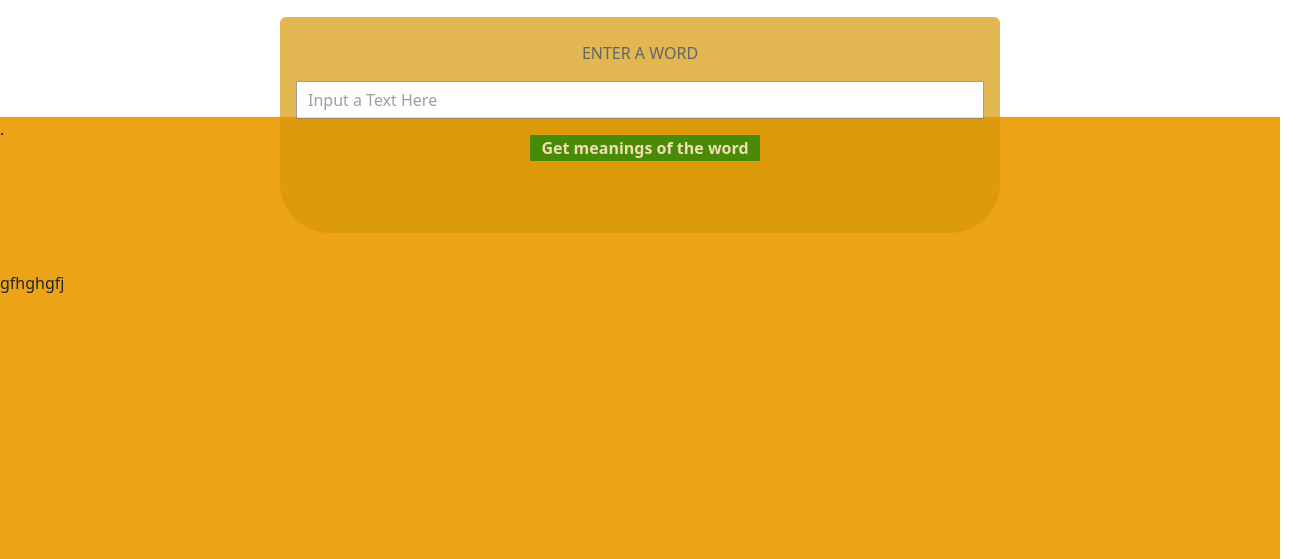
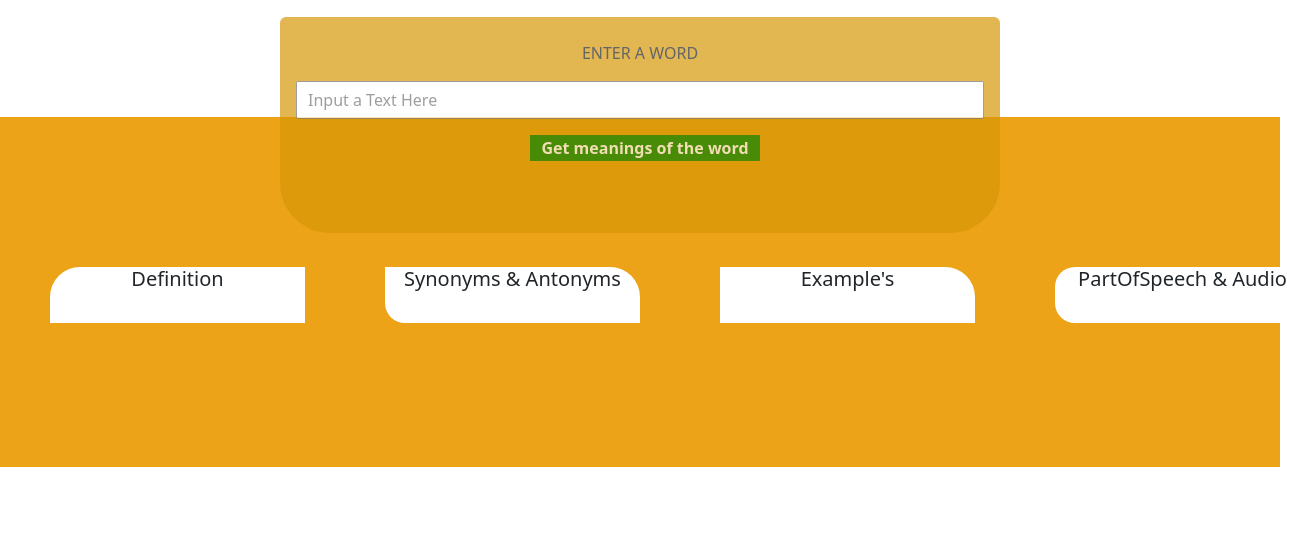
Before and after one commit to justemma06/Dictionary-webpage, a website built with webpack: page src/index.html in a window 1280 px wide. Shown: the part 243-802 px from the top of the page, 1310 px wide, since content can reach past the window. Built offline with nearby package versions, Linux system fonts and the light colour scheme.

Commit message:
add ui design done and add project finish

```diff
--- a/src/css/styles.css
+++ b/src/css/styles.css
@@ -5,7 +5,7 @@ body{
 #web-con{
     width: 30rem;
     height: 10rem;
-    background-color: whitesmoke;
+    background-color: rgb(227, 227, 227);
     border-radius: 20px;
     border-top-right-radius: 70px;
     border-bottom-left-radius: 70px;
@@ -19,6 +19,7 @@ body{
 #down-bdg{
     background-color: rgb(237, 163, 24);
     margin-top: 7.5rem;
+    height: 350px;
 }
 .card{
     background-color: rgb(214, 152, 7);
@@ -48,15 +49,54 @@ body{
 }
 
 #contents{
-    margin-top: 130px;
+    display: inline-flex;
+    margin-top: 150px;
 }
 #rope{
     width: 10px;
     height: 100px;
-    background-color: whitesmoke;
+    background-color: rgb(227, 227, 227);
     margin-left: 530px;
 }
 #location{
     outline: none;
     padding: 5px 10px;
 }
+.div1{
+    width: 255px;
+    height: 100%;
+    background-color: white;
+    margin-left: 50px;
+    text-align: center;
+    border-top-left-radius: 30px;
+
+}
+
+.div2{
+    width: 255px;
+    height: 100%;
+    background-color: white;
+    margin-left: 80px;
+    text-align: center;
+    border-top-right-radius: 30px;
+    border-bottom-left-radius: 20px;
+}
+
+.div3{
+    width: 255px;
+    height: 100%;
+    background-color: white;
+    margin-left: 80px;
+    text-align: center;
+    border-top-right-radius: 30px;
+}
+
+.div4{
+    width: 255px;
+    height: 100%;
+    background-color: white;
+    margin-left: 80px;
+    text-align: center;
+    border-top-left-radius: 20px;
+    border-bottom-left-radius: 20px;
+}
--- a/src/index.html
+++ b/src/index.html
@@ -11,23 +11,41 @@
         <div id="web-con">THE WEB DESIGN <br> DICTIONARY</div>
     </div>
     <div class="card"><br>
-        <label  for="location">ENTER A WORD</label>
+        <label for="location">ENTER A WORD</label>
         <input class="col m-3" id="location" type="text" placeholder="Input a Text Here">
         <button class="btn-success" id="weatherLocation">Get meanings of the word</button><br><br><br>
     </div>
     <div id="down-bdg">
-     .
         <div id="contents">
-            gfhghgfj
-         <div class="definition1"></div>
-         <div class="definition2"></div>
-         <div class="synonyms"></div>
-         <div class="antonyms"></div>
-         <div class="example1"></div>
-         <div class="example2"></div>
-         <div class="partOfSpeech"></div>
-         <div class="audio"><a href="https://api.dictionaryapi.dev/media/pronunciations/en/alive-us.mp3"></a></div>
-        </div><br><br><br><br><br><br><br><br><br><br><br>
+            <div class="div1">
+                <h5>Definition</h5>
+                <div class="definition1"></div><br>
+                <div class="definition2"></div>
+            </div>
+
+            <div class="div2">
+                <h5>Synonyms & Antonyms</h5>
+                <div class="synonyms"></div><br>
+                <div class="antonyms"></div>
+            </div>
+
+            <div class="div3">
+                <h5>Example's</h5>
+                <div class="example1"></div><br>
+                <div class="example2"></div>
+            </div>
+
+            <div class="div4">
+                <h5>PartOfSpeech & Audio</h5>
+                <div class="partOfSpeech"></div><br>
+                <div class="audio"></div>
+            </div>
+
+
+
+
+
+        </div><br><br>
     </div>
 
 </body>
```
